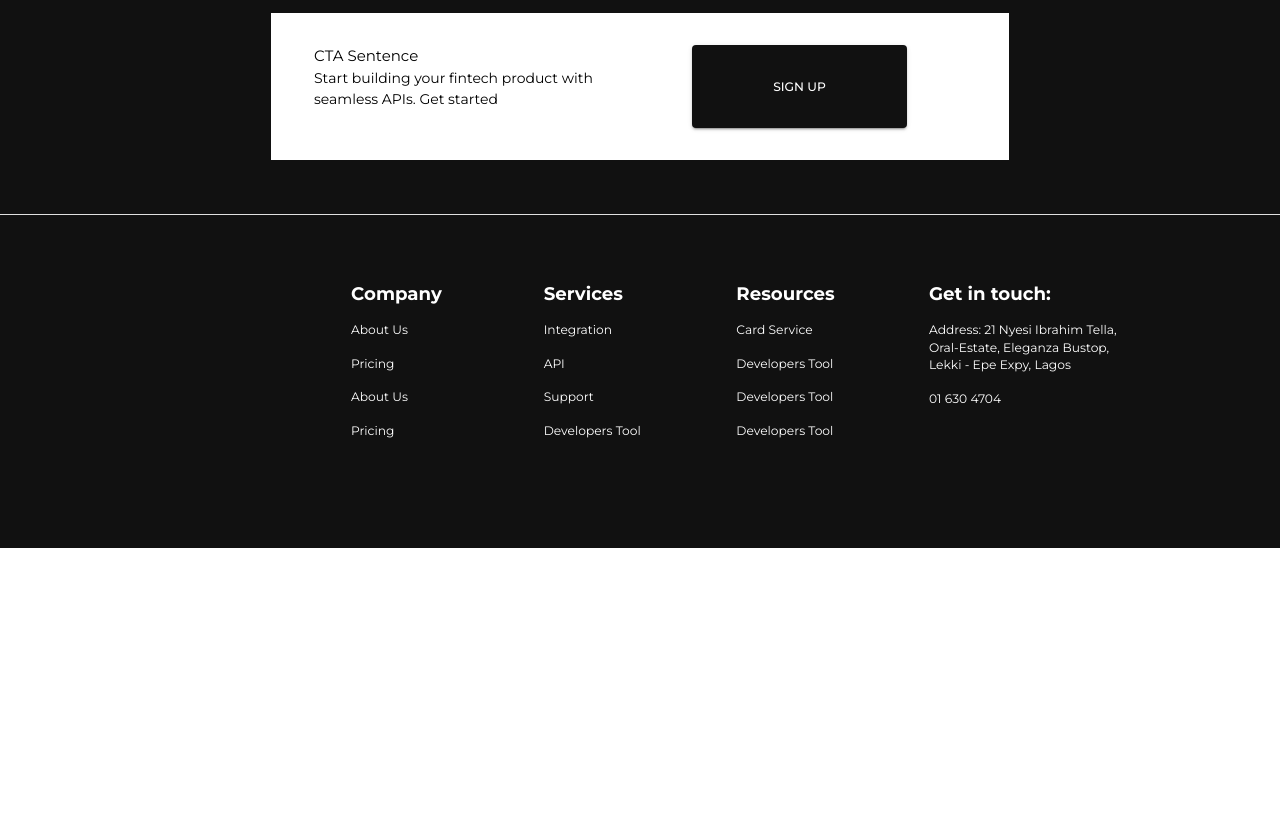
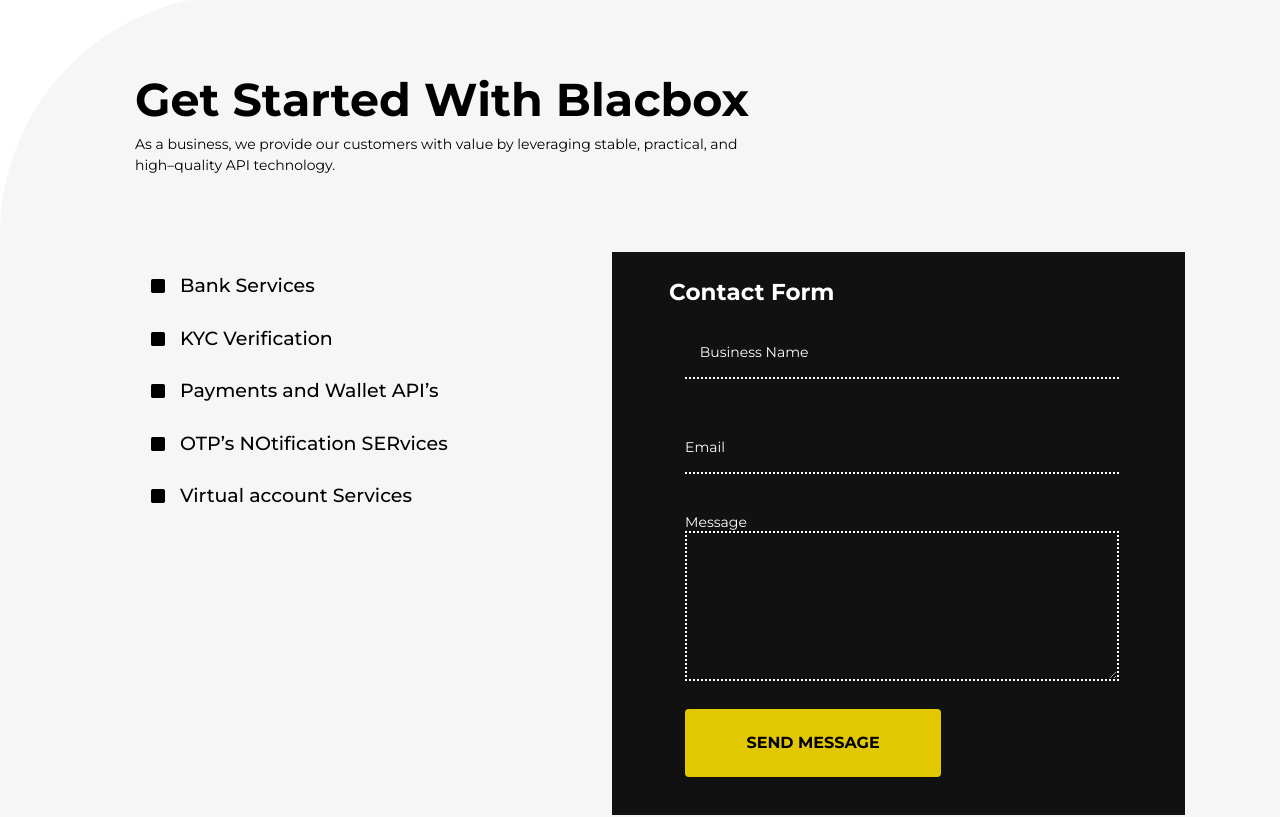
Before and after one commit to devcenterinnovation/BlacBoxWebsite, a React (Create React App) app: page /doc in a window 1280 px wide. Shown: the part 600-1417 px from the top of the page. Before the commit the page ends 1148 px from the top, so only its background shows below. Built offline with nearby package versions, Linux system fonts and the light colour scheme.

Commit message:
made recent changes

```diff
--- a/src/component/layout/footer.jsx
+++ b/src/component/layout/footer.jsx
@@ -10,10 +10,11 @@ import {
   Stack,
   Typography,
 } from "@mui/material"
+import { Link } from "react-router-dom"
 
 
 const companyLinks = [
-  { title: "About Us", to: "/" },
+  { title: "About Us", to: "/about" },
   { title: "Pricing", to: "/" },
   { title: "About Us ", to: "/" },
   { title: "Pricing", to: "/" },
@@ -21,7 +22,7 @@ const companyLinks = [
 
 const serviceLinks = [
   { title: "Integration", to: "/" },
-  { title: "API", to: "/" },
+  { title: "API", to: "/doc" },
   { title: "Support ", to: "/" },
   { title: "Developers Tool", to: "/" },
 ]
@@ -51,7 +52,10 @@ export default function AppFooter() {
               <Typography>Start building your fintech product with seamless APIs. Get started</Typography>
                </Box>
                <Box height={{xs:"37px", sm:"59px", md:"83px"}} width={{xs:"95px", sm:"151px", md:"215px"}}>
+                 <Link to="/signup" style={{textDecoration: "none"}}>
+
                 <Button  sx={{width:"100%",height:"100%"}} variant="contained" color="secondary"> Sign Up </Button>
+                 </Link>
                </Box>
           </Stack>
         </Box>
--- a/src/pages/contact.jsx
+++ b/src/pages/contact.jsx
@@ -9,7 +9,7 @@ import {
   Typography,
 } from "@mui/material"
 import NavBar from "../component/layout/nav"
-
+import '../style/css/waitlistform.css'
 import {BsSquareFill} from "react-icons/bs"
 
 
@@ -84,7 +84,48 @@ export default function ContactPage() {
             <Box >
               <Box bgcolor={"#111111"} color={"white"} maxWidth={{xs:"253px", sm:"404px", md:"573px"}} minHeight={{xs:"228px", sm:"364px", md:"516px"}} pl={{xs:"25px", sm:"40px", md:"57px"}} pt={{xs:"11px", sm:"18px", md:"25px"}} pb={{xs:"17px", sm:"27px", md:"38px"}} pr={{xs:"22px", sm:"35px", md:"50px"}}>
                 <Typography variant="h5" fontWeight={"600"}>Contact Form</Typography>
+                <Stack spacing={3}  px={2} >
+        <div class="form__group">
+                  <input
+                    type="text"
+                    id="fullname"
+                    class="form__field"
+                    placeholder="    Business Name"
+                  />
+                  <label for="name" class="form__label">
+                   Business Name
+                  </label>
+                </div>
+        <div class="form__group">
+                  <input
+                    type="email"
+                    id="email"
+                    class="form__field"
+                    placeholder="Email"
+                  />
+                  <label for="Email" class="form__label">
+                    Email
+                  </label>
+                </div>
+        <div class="form__group">
+                  <label for="Company Name" class="form__label">
+                   Message
+                  </label>
+                  <textarea
+                    type="text"
+                    id="company"
+                    class="message"
+                    placeholder=""
+                  />
+                </div>
+
+
+    <Button sx={{backgroundColor:'#E2C703',fontSize:'16px',fontWeight:'600', color:'black',width:{md:'20vw',xs:'100%', sm:'40vw'}, padding:'20px', '&:hover':{backgroundColor:'#E2C703', color:'black' }}}>
+      Send Message</Button>
+        </Stack>
+
               </Box>
+
             </Box>
 
           </Grid>
--- a/src/pages/documentation.jsx
+++ b/src/pages/documentation.jsx
@@ -1,18 +1,23 @@
-import { Box, Button, Grid, List, Stack, Typography } from "@mui/material"
+import { Box, Button, Grid, List, Stack, Typography,  ListItem,
+  ListItemText } from "@mui/material"
+import {BsSquareFill} from "react-icons/bs"
+const serviceList = [
+  "Bank Services","KYC Verification","Payments and Wallet API’s","OTP’s NOtification SERvices","Virtual account Services"
+]
 
 export default function DocumentationPage() {
   return (
     <Box>
       <Stack direction={{xs:"column",md:"row"}} container minHeight={{xs:"240px", sm:"383px", md:"543px"}} >
         <Box width={"100%"} maxWidth={{xs:"113px", sm:"180px", md:"255px"}}  alignSelf="flex-end">
-          fdsfs
+
         </Box>
         <Box maxWidth={{xs:"362px", sm:"578px", md:"820px"}} width="100%"  alignSelf="center" >
           <Typography variant="h2" fontWeight={"600"} textAlign="center">
             Well documented and <br/> easy-to-use APIs for
             <Typography textTransform={"uppercase"} component={"span"}variant="h2" fontWeight={"600"}  color="primary"> developers</Typography>
           </Typography>
-          <Button variant="contained" sx={{mt:{xs:"11px", sm:"17px", md:"25px"}}}>Read API doc</Button>
+          <Button variant="contained" sx={{mt:{xs:"15px", sm:"17px", md:"25px"}}}>Read API doc</Button>
         </Box>
       </Stack>
 
@@ -27,6 +32,83 @@ export default function DocumentationPage() {
           </Grid>
         </Grid>
       </Box>
+      <Box pl={{xs:"60px", sm:"95px", md:"135px"}} pt={{xs:"34px", sm:"54px", md:"77px"}} pb={{xs:"42px", sm:"68px", md:"96px"}} mt={{xs:"16px", sm:"25px", md:"36px"}}  borderRadius={{xs:"105px 0 0 0 ", sm:"168px 0 0 0 ", md:"239px 0 0 0 "}}
+      bgcolor="#F6F6F6">
+        <Box   maxWidth={{xs:"277px", sm:"442px", md:"626px"}}>
+        <Typography variant="h2" fontWeight={"616"}>Get  Started With Blacbox</Typography>
+          <Typography fontWeight={{md:"19px"}} mt={{xs:"3px", sm:"5px", md:"7px"}}>
+            As a business, we provide our customers with value by leveraging
+            stable, practical, and high–quality API technology.
+          </Typography>
+        </Box>
+        <Box mt={{xs:"33px", sm:"53px", md:"76px"}}>
+        <Grid container>
+          <Grid item xs={12} sm={5}>
+            <List>
+              {
+                serviceList.map((item)=>(
+                  <ListItem key={item}>
+                    <BsSquareFill />
+                    <ListItemText sx={{ml:{xs:"6px", sm:"10px", md:"15px"}}} primaryTypographyProps={{fontSize:{md:"19px"},fontWeight:"500"}}> {item} </ListItemText>
+                  </ListItem>
+                ))
+              }
+            </List>
+          </Grid>
+          <Grid item xs={12} sm={6}>
+            <Box >
+              <Box bgcolor={"#111111"} color={"white"} maxWidth={{xs:"253px", sm:"404px", md:"573px"}} minHeight={{xs:"228px", sm:"364px", md:"516px"}} pl={{xs:"25px", sm:"40px", md:"57px"}} pt={{xs:"11px", sm:"18px", md:"25px"}} pb={{xs:"17px", sm:"27px", md:"38px"}} pr={{xs:"22px", sm:"35px", md:"50px"}}>
+                <Typography variant="h5" fontWeight={"600"}>Contact Form</Typography>
+                <Stack spacing={3}  px={2} >
+        <div class="form__group">
+                  <input
+                    type="text"
+                    id="fullname"
+                    class="form__field"
+                    placeholder="    Business Name"
+                  />
+                  <label for="name" class="form__label">
+                   Business Name
+                  </label>
+                </div>
+        <div class="form__group">
+                  <input
+                    type="email"
+                    id="email"
+                    class="form__field"
+                    placeholder="Email"
+                  />
+                  <label for="Email" class="form__label">
+                    Email
+                  </label>
+                </div>
+        <div class="form__group">
+                  <label for="Company Name" class="form__label">
+                   Message
+                  </label>
+                  <textarea
+                    type="text"
+                    id="company"
+                    class="message"
+                    placeholder=""
+                  />
+                </div>
+
+
+    <Button sx={{backgroundColor:'#E2C703',fontSize:'16px',fontWeight:'600', color:'black',width:{md:'20vw',xs:'100%', sm:'40vw'}, padding:'20px', '&:hover':{backgroundColor:'#E2C703', color:'black' }}}>
+      Send Message</Button>
+        </Stack>
+
+              </Box>
+
+            </Box>
+
+          </Grid>
+        </Grid>
+
+        </Box>
+      </Box>
+
     </Box>
   )
 }
--- a/src/pages/home.jsx
+++ b/src/pages/home.jsx
@@ -1,4 +1,5 @@
 import { Avatar, Box, Button, Stack, Typography } from "@mui/material"
+import { Link } from "react-router-dom"
 import AppTheme from "../style/theme/main"
 
 import {FiTrendingUp} from "react-icons/fi"
@@ -47,7 +48,7 @@ const testimonials = [
   {
     img:mxLogo,
     title: "Marchant: WallX",
-    text: "Lorem ipsum dolor sit amet, consectetur adipi scing elit, seddoeiusmod tempor incididunt ut labore et dolore magna aliqua. Ut enimminim veniam, quis nostrud exercitation ullamc    orem ipsum dolor sit amet, consectadipiscing elit, seddoeiusmod tempor incididunt utlabore et dolore magna ",
+    text: "Utilizing Blackbox API implementations allowed us to create friendly and simple financial processes for our service users. This is one integration provider that offers a straightforward and thoroughly explained procedure for companies to use.",
   },
   {
     img:mcLogo,
@@ -57,7 +58,7 @@ const testimonials = [
   {
     img:ideatLogo,
     title: "Marchant: Ideate Zone",
-    text: "Start building your fintech product with seamless APIs. Get started!",
+    text: "Blackbox's user-friendly and comprehensive API methods gave us the freedom to easily solve every assimilation problem needed to run our business",
   },
 ]
 
@@ -89,7 +90,8 @@ export default function HomePage() {
             maxWidth={{ xs: "144px", sm: "230px", md: "326px" }}
             height={{ xs: "59px", md: "83px" }}
             mt={ { xs: "17px", sm: "27px", md: "39px" }}
-          >
+          ><Link to='/signup' style={{  textDecoration: "none"}}>
+
             <Button
               fullWidth
               sx={{
@@ -98,9 +100,10 @@ export default function HomePage() {
               }}
               color="secondary"
               variant="contained"
-            >
+              >
               Sign Up
             </Button>
+              </Link>
           </Box>
           </Box>
         </Box>
--- a/src/style/css/waitlistform.css
+++ b/src/style/css/waitlistform.css
@@ -46,10 +46,18 @@
   .form__field:placeholder-shown ~ .form__label {
     font-size: 10px;
     cursor: text;
+
     top: 20px;
     left:10px;
   }
+.message{
+height: 150px;
+width: 100%;
+border: 2px dotted white;
+background-color: transparent;
+color: white;
 
+}
 
   /* label,
   .form__field:focus ~ .form__label {
```
Also changed, not shown: src/pages/about.jsx (+8 -6 lines), App.css (renamed from src/App.css), 1 other file (tests, documents, lock files or other folders).
